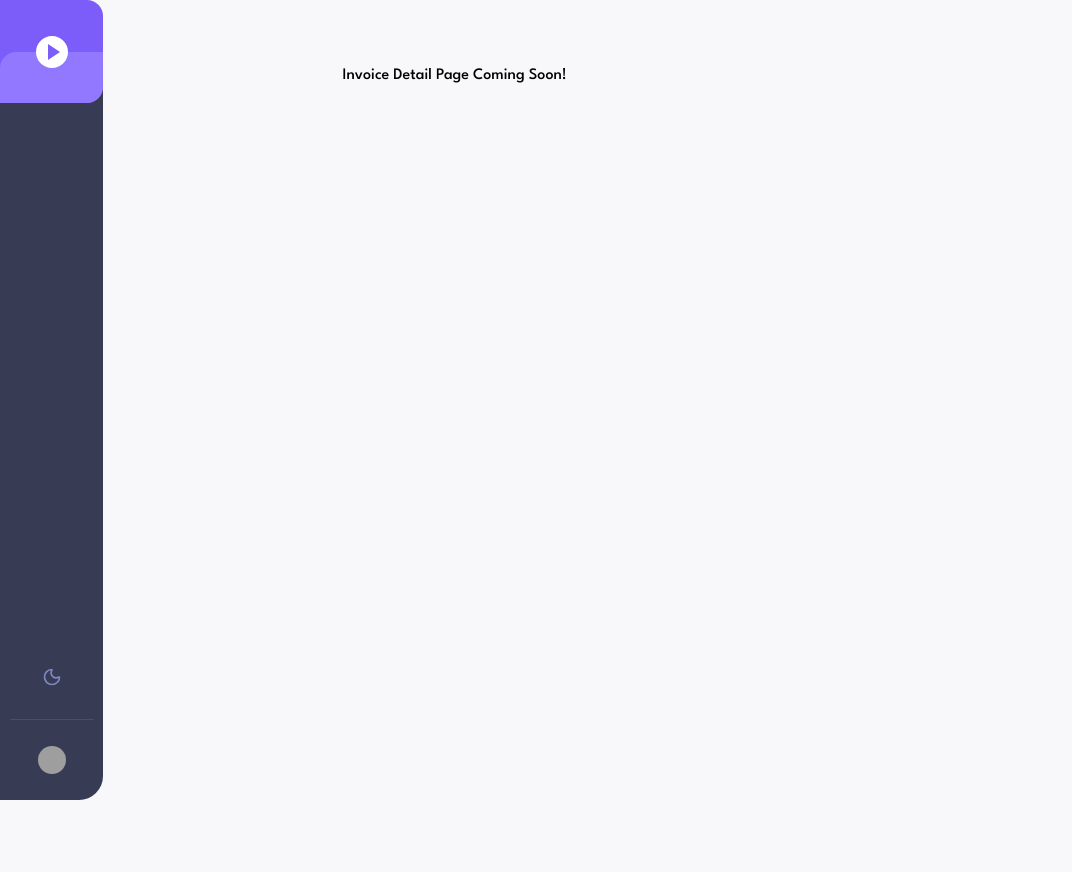
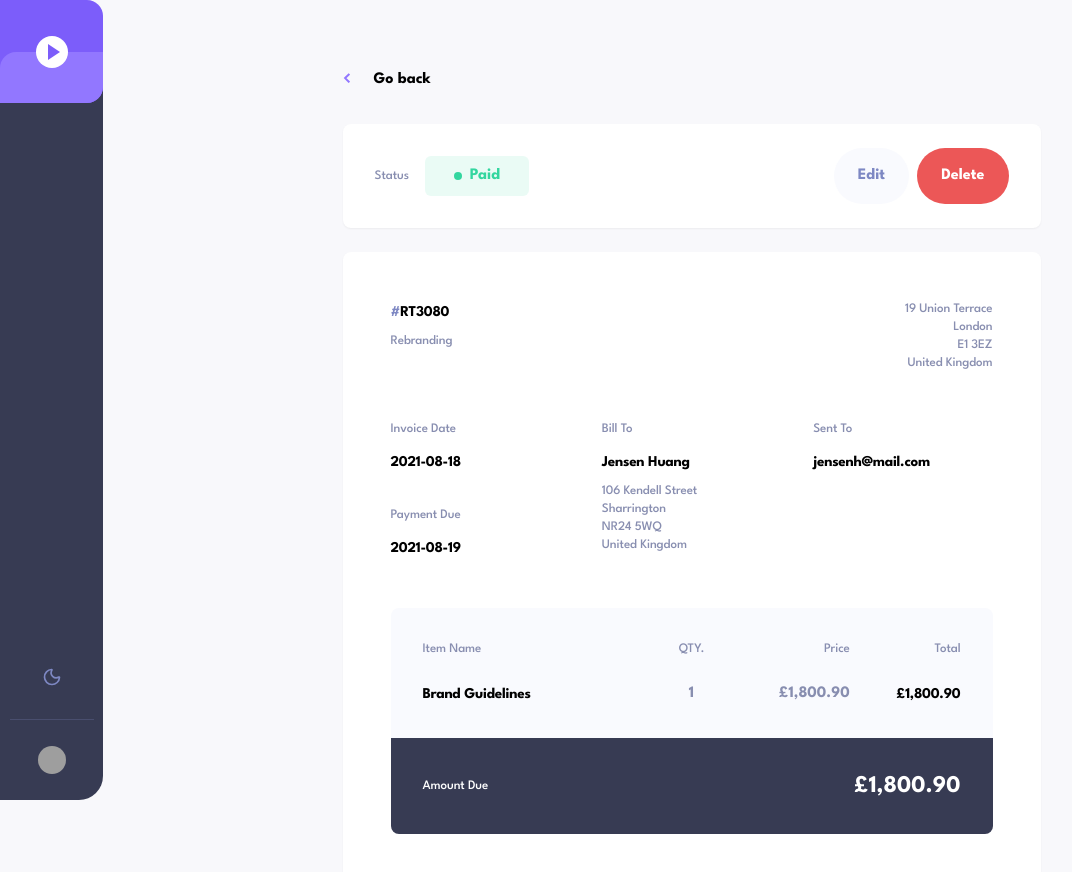
Before and after one commit to Taiwo-Jeremiah/Invoice-App, a React (Vite) app: page /invoice/RT3080 in a window 1280 px wide. Shown: the top 872 px of the page, without its empty margins (0-1072 px from the left). Before the commit the page ends 800 px from the top, so only its background shows below. Built offline with nearby package versions, Linux system fonts and the light colour scheme; grey boxes are pictures that could not be loaded.

Commit message:
feat(ui): implement invoice details page and dynamic routing

```diff
--- a/src/App.jsx
+++ b/src/App.jsx
@@ -1,6 +1,7 @@
 import { Routes, Route } from "react-router-dom";
 import Sidebar from "./components/Sidebar";
 import InvoiceCard from "./components/InvoiceCard";
+import InvoiceDetails from "./components/InvoiceDetails";
 import { useInvoices } from "./context/useInvoices.js";
 
 function App() {
@@ -49,15 +50,8 @@ function App() {
               }
             />
 
-            {/* DETAIL PAGE PLACEHOLDER */}
-            <Route
-              path="/invoice/:id"
-              element={
-                <div className="dark:text-white">
-                  Invoice Detail Page Coming Soon!
-                </div>
-              }
-            />
+            {/* DETAIL PAGE */}
+            <Route path="/invoice/:id" element={<InvoiceDetails />} />
           </Routes>
         </div>
       </main>
--- /dev/null
+++ b/src/components/InvoiceDetails.jsx
@@ -0,0 +1,225 @@
+import { useParams, Link } from "react-router-dom";
+import { useInvoices } from "../context/useInvoices";
+
+export default function InvoiceDetails() {
+  // useParams grabs the ":id" from the URL
+  const { id } = useParams();
+  const { invoices } = useInvoices();
+
+  // Find the specific invoice from our global state
+  const invoice = invoices.find((inv) => inv.id === id);
+
+  // Fallback UI if someone types a bad ID in the URL
+  if (!invoice) {
+    return (
+      <div className="text-center mt-20 dark:text-white">
+        <h2 className="text-heading-m">Invoice not found</h2>
+        <Link
+          to="/"
+          className="text-primary hover:text-primary-hover mt-4 inline-block"
+        >
+          Go back to Home
+        </Link>
+      </div>
+    );
+  }
+
+  // Formatting helpers
+  const formatCurrency = (amount) => {
+    return new Intl.NumberFormat("en-GB", {
+      style: "currency",
+      currency: "GBP",
+    }).format(amount);
+  };
+
+  const getStatusColors = (status) => {
+    switch (status.toLowerCase()) {
+      case "paid":
+        return "bg-[#33D69F]/10 text-[#33D69F]";
+      case "pending":
+        return "bg-[#FF8F00]/10 text-[#FF8F00]";
+      case "draft":
+        return "bg-[#373B53]/10 text-[#373B53] dark:bg-[#DFE3FA]/10 dark:text-[#DFE3FA]";
+      default:
+        return "bg-gray-100 text-gray-800";
+    }
+  };
+
+  return (
+    <div className="w-full">
+      {/* Back Button */}
+      <Link
+        to="/"
+        className="flex items-center gap-6 mb-8 hover:text-gray-blue dark:text-white transition-colors group w-fit"
+      >
+        <svg width="7" height="10" xmlns="http://www.w3.org/2000/svg">
+          <path
+            d="M6.342.886L2.114 5.114l4.228 4.228"
+            stroke="#9277FF"
+            strokeWidth="2"
+            fill="none"
+            fillRule="evenodd"
+          />
+        </svg>
+        <span className="font-bold pt-1">Go back</span>
+      </Link>
+
+      {/* Action Header Card */}
+      <div className="bg-white dark:bg-dark-surface flex flex-row items-center justify-between p-6 md:px-8 rounded-lg shadow-sm mb-6 transition-colors">
+        <div className="flex justify-between items-center w-full md:w-auto md:gap-4">
+          <span className="text-gray-blue dark:text-light-blue text-body">
+            Status
+          </span>
+          <div
+            className={`flex items-center justify-center w-[104px] h-[40px] rounded-md font-bold capitalize ${getStatusColors(invoice.status)}`}
+          >
+            <span className="w-2 h-2 rounded-full mr-2 bg-current"></span>
+            {invoice.status}
+          </div>
+        </div>
+
+        {/* Desktop Buttons (Hidden on mobile) */}
+        <div className="hidden md:flex gap-2">
+          <button className="bg-[#F9FAFE] hover:bg-[#DFE3FA] dark:bg-[#252945] dark:hover:bg-white dark:hover:text-gray-blue text-[#7E88C3] dark:text-[#DFE3FA] px-6 py-4 rounded-full font-bold transition-colors">
+            Edit
+          </button>
+          <button className="bg-danger hover:bg-danger-hover text-white px-6 py-4 rounded-full font-bold transition-colors">
+            Delete
+          </button>
+          {invoice.status !== "paid" && (
+            <button className="bg-primary hover:bg-primary-hover text-white px-6 py-4 rounded-full font-bold transition-colors">
+              Mark as Paid
+            </button>
+          )}
+        </div>
+      </div>
+
+      {/* Invoice Details Card */}
+      <div className="bg-white dark:bg-dark-surface p-6 md:p-12 rounded-lg shadow-sm transition-colors">
+        {/* Top Section */}
+        <div className="flex flex-col md:flex-row md:justify-between mb-8 md:mb-12">
+          <div className="mb-8 md:mb-0">
+            <h1 className="text-heading-s font-bold dark:text-white">
+              <span className="text-ship-cove">#</span>
+              {invoice.id}
+            </h1>
+            <p className="text-gray-blue dark:text-light-blue text-body mt-2">
+              {invoice.description}
+            </p>
+          </div>
+          <div className="text-gray-blue dark:text-light-blue text-body text-left md:text-right">
+            <p>{invoice.senderAddress.street}</p>
+            <p>{invoice.senderAddress.city}</p>
+            <p>{invoice.senderAddress.postCode}</p>
+            <p>{invoice.senderAddress.country}</p>
+          </div>
+        </div>
+
+        {/* Middle Section (Grid) */}
+        <div className="grid grid-cols-2 md:grid-cols-3 gap-8 mb-12">
+          <div className="flex flex-col justify-between">
+            <div>
+              <p className="text-gray-blue dark:text-light-blue text-body mb-3">
+                Invoice Date
+              </p>
+              <p className="text-heading-s font-bold dark:text-white">
+                {invoice.createdAt}
+              </p>
+            </div>
+            <div>
+              <p className="text-gray-blue dark:text-light-blue text-body mb-3 mt-8">
+                Payment Due
+              </p>
+              <p className="text-heading-s font-bold dark:text-white">
+                {invoice.paymentDue}
+              </p>
+            </div>
+          </div>
+
+          <div>
+            <p className="text-gray-blue dark:text-light-blue text-body mb-3">
+              Bill To
+            </p>
+            <p className="text-heading-s font-bold dark:text-white mb-2">
+              {invoice.clientName}
+            </p>
+            <div className="text-gray-blue dark:text-light-blue text-body">
+              <p>{invoice.clientAddress.street}</p>
+              <p>{invoice.clientAddress.city}</p>
+              <p>{invoice.clientAddress.postCode}</p>
+              <p>{invoice.clientAddress.country}</p>
+            </div>
+          </div>
+
+          <div className="col-span-2 md:col-span-1 mt-8 md:mt-0">
+            <p className="text-gray-blue dark:text-light-blue text-body mb-3">
+              Sent To
+            </p>
+            <p className="text-heading-s font-bold dark:text-white">
+              {invoice.clientEmail}
+            </p>
+          </div>
+        </div>
+
+        {/* Items Table */}
+        <div className="bg-[#F9FAFE] dark:bg-[#252945] rounded-t-lg p-6 md:p-8 transition-colors">
+          {/* Table Header (Desktop only) */}
+          <div className="hidden md:grid grid-cols-5 gap-4 mb-6 text-gray-blue dark:text-light-blue text-body">
+            <div className="col-span-2">Item Name</div>
+            <div className="text-center">QTY.</div>
+            <div className="text-right">Price</div>
+            <div className="text-right">Total</div>
+          </div>
+
+          {/* Item Rows */}
+          {invoice.items.map((item, index) => (
+            <div
+              key={index}
+              className="flex justify-between items-center md:grid md:grid-cols-5 md:gap-4 mb-6 last:mb-0"
+            >
+              <div className="md:col-span-2 font-bold text-heading-s dark:text-white">
+                {item.name}
+                {/* Mobile Qty & Price */}
+                <div className="md:hidden text-gray-blue dark:text-light-blue text-body mt-2 font-bold">
+                  {item.quantity} x {formatCurrency(item.price)}
+                </div>
+              </div>
+              <div className="hidden md:block text-center font-bold text-gray-blue dark:text-light-blue">
+                {item.quantity}
+              </div>
+              <div className="hidden md:block text-right font-bold text-gray-blue dark:text-light-blue">
+                {formatCurrency(item.price)}
+              </div>
+              <div className="text-right font-bold text-heading-s dark:text-white">
+                {formatCurrency(item.total)}
+              </div>
+            </div>
+          ))}
+        </div>
+
+        {/* Grand Total */}
+        <div className="bg-[#373B53] dark:bg-[#0C0E16] rounded-b-lg p-6 md:p-8 flex justify-between items-center transition-colors">
+          <p className="text-white text-body">Amount Due</p>
+          <p className="text-white text-2xl font-bold">
+            {formatCurrency(invoice.total)}
+          </p>
+        </div>
+      </div>
+
+      {/* Mobile Buttons (Shows below card on mobile) */}
+      <div className="md:hidden bg-white dark:bg-dark-surface p-6 mt-6 flex justify-center gap-2 rounded-lg shadow-sm transition-colors">
+        <button className="bg-[#F9FAFE] hover:bg-[#DFE3FA] dark:bg-[#252945] dark:hover:bg-white dark:hover:text-gray-blue text-[#7E88C3] dark:text-[#DFE3FA] px-6 py-4 rounded-full font-bold transition-colors">
+          Edit
+        </button>
+        <button className="bg-danger hover:bg-danger-hover text-white px-6 py-4 rounded-full font-bold transition-colors">
+          Delete
+        </button>
+        {invoice.status !== "paid" && (
+          <button className="bg-primary hover:bg-primary-hover text-white px-6 py-4 rounded-full font-bold transition-colors">
+            Mark as Paid
+          </button>
+        )}
+      </div>
+    </div>
+  );
+}
```
